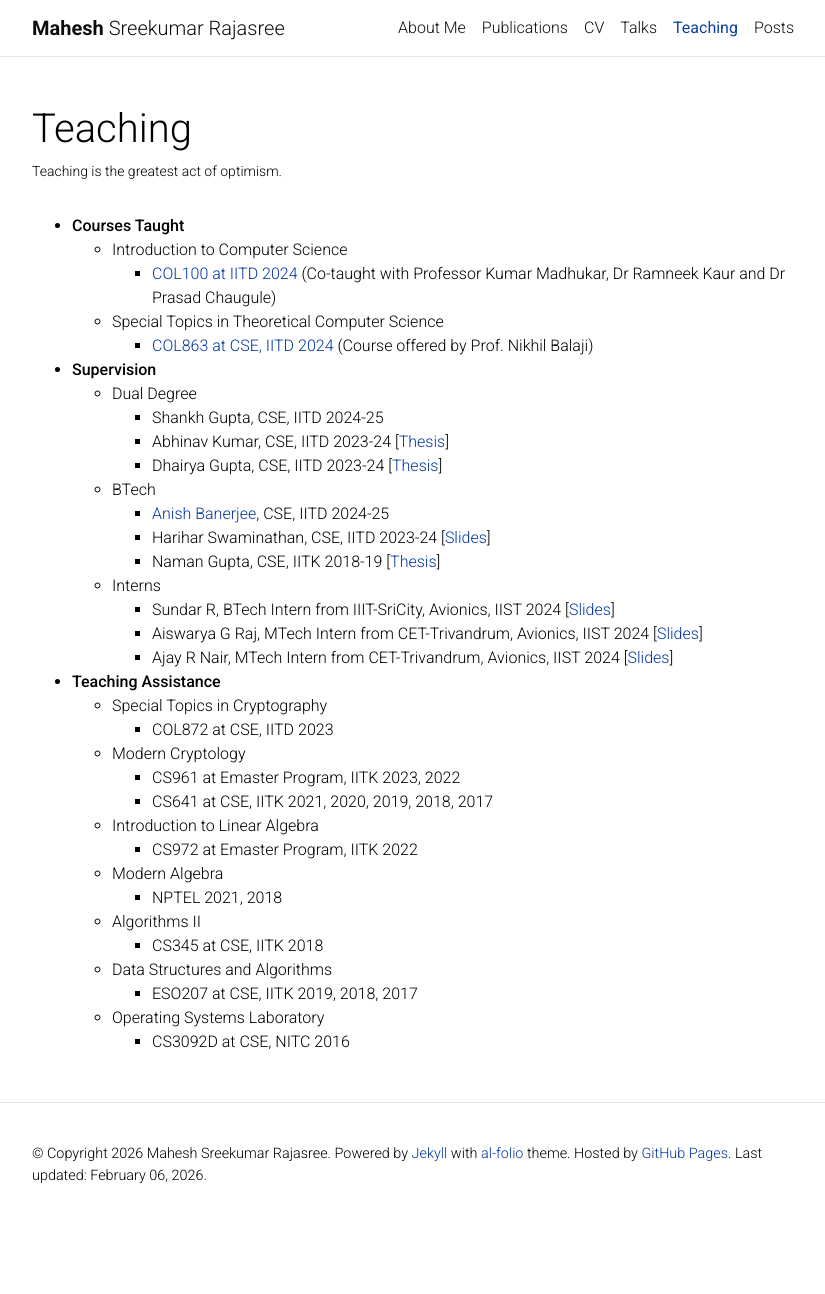
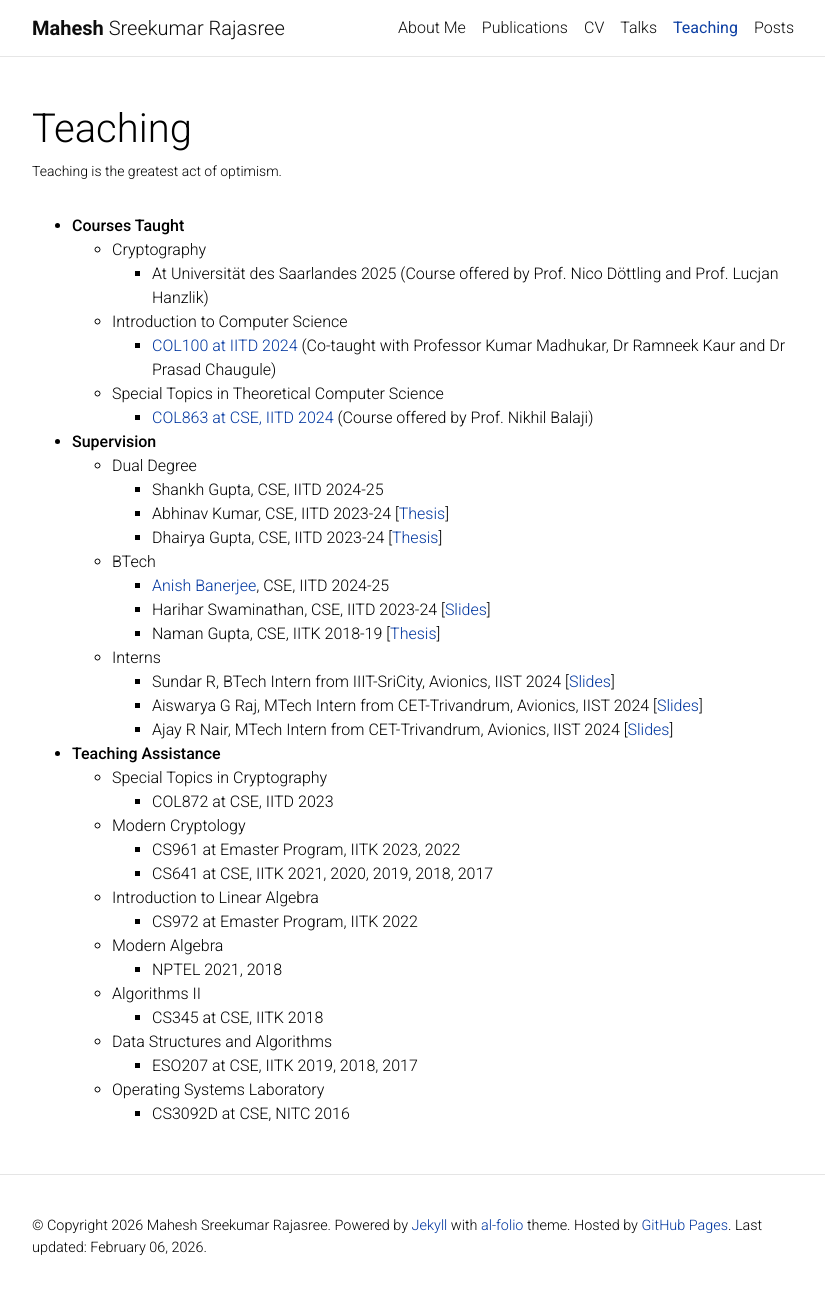
Before and after one commit to Mahe94/mahe94.github.io, a Jekyll site: the page built from _pages/teaching.md, in a window 1280 px wide and 1298 px high. Shown: the top 1294 px of the window, without its empty margins (223-1048 px from the left). Built offline with Jekyll 4.4.1, drawn with Linux system fonts in a browser that asks for light colours; comment, search, counter and statistics services are not loaded; a style sheet for code colours, icons or effects is not loaded.

Commit message:
Added UdS course

```diff
--- a/_pages/teaching.md
+++ b/_pages/teaching.md
@@ -8,6 +8,8 @@ nav: true
 nav_order: 5
 ---
 * __Courses Taught__
+	* Cryptography
+		 * 	At Universität des Saarlandes 2025 (Course offered by Prof. Nico Döttling and Prof. Lucjan Hanzlik)
 	* Introduction to Computer Science
 		* <a href="https://kumarmadhukar.github.io/courses/col100-summer24/index.html">COL100 at IITD 2024</a> (Co-taught with Professor Kumar Madhukar, Dr Ramneek Kaur and Dr Prasad Chaugule)
 	* Special Topics in Theoretical Computer Science
```
